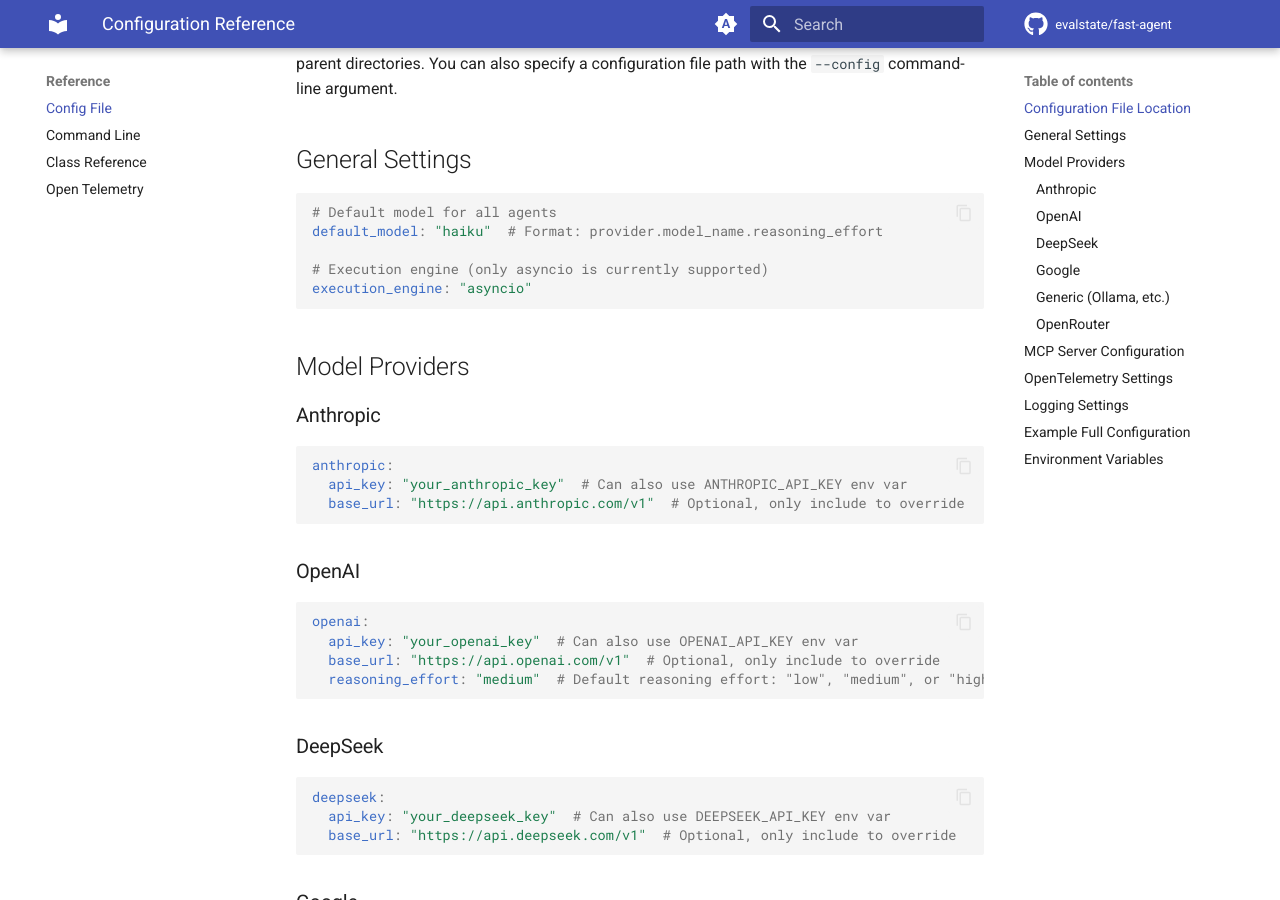
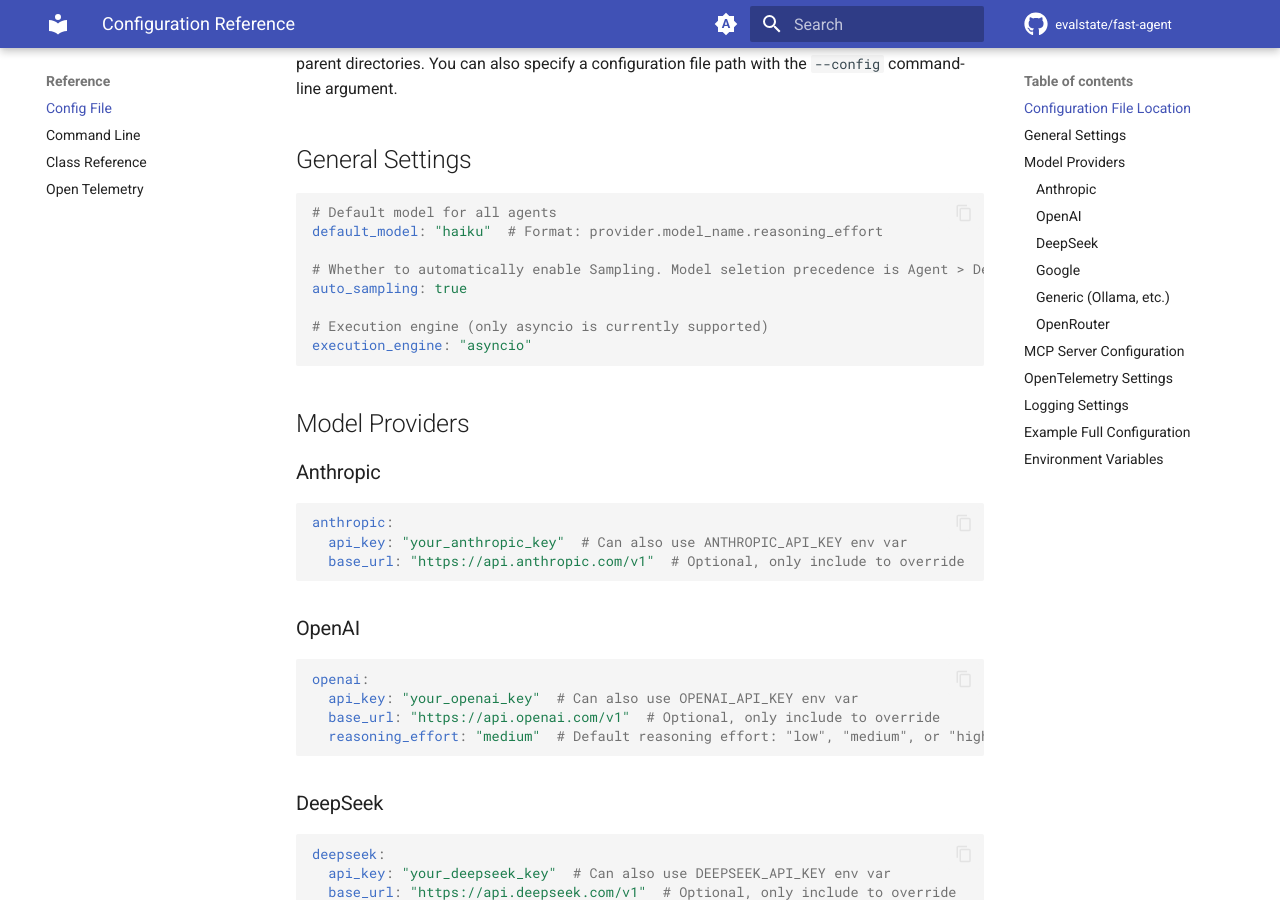
Before and after one commit to evalstate/fast-agent-docs, an MkDocs documentation site: the page built from docs/ref/config_file.md, in a window 1280 px wide and 900 px high, scrolled down 524 px. Built offline with MkDocs 1.6.1 and Material for MkDocs 9.7.7, drawn with Linux system fonts in a browser that asks for light colours; comment, search, counter and statistics services are not loaded.

Commit message:
auto sampling

````diff
--- a/docs/ref/config_file.md
+++ b/docs/ref/config_file.md
@@ -18,6 +18,9 @@
 ```yaml
 # Default model for all agents
 default_model: "haiku"  # Format: provider.model_name.reasoning_effort
+
+# Whether to automatically enable Sampling. Model seletion precedence is Agent > Default.
+auto_sampling: true
 
 # Execution engine (only asyncio is currently supported)
 execution_engine: "asyncio"
````
